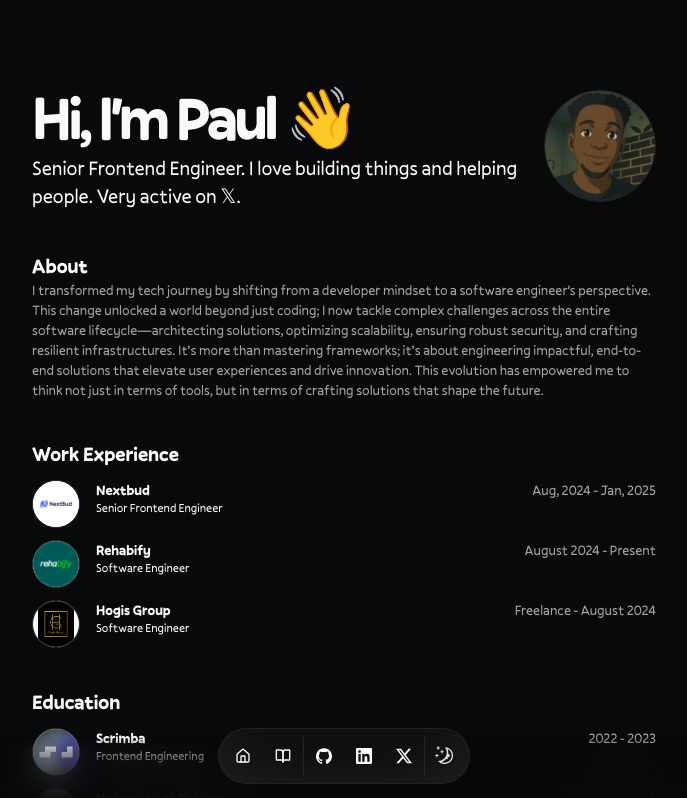
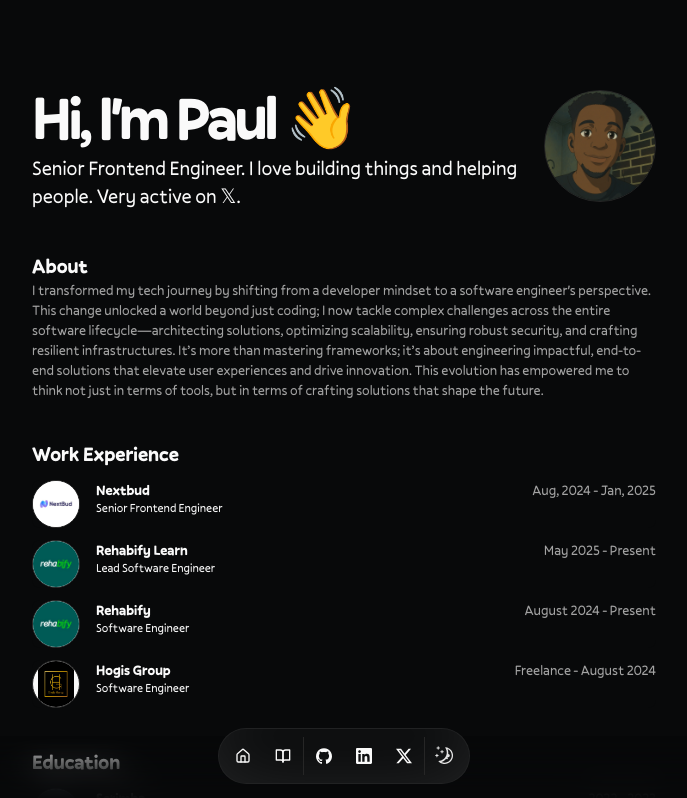
Before and after one commit to PaulFranciz/Portfolio, a Next.js app: page / in a window 1280 px wide. Shown: the top 798 px of the page, without its empty margins (296-983 px from the left). Built offline with nearby package versions, Linux system fonts and the light colour scheme.

Commit message:
New Update

```diff
--- a/src/data/resume.tsx
+++ b/src/data/resume.tsx
@@ -76,9 +76,21 @@
         "I spearheaded the development of the Landing page and the admin dashboard using Next.js, significantly improving data management efficiency by 40% through the implementation of real-time monitoring and updates. By collaborating closely with the design team to adhere to accessibility standards, I enhanced usability across diverse user groups, resulting in a 20% increase in user satisfaction. Additionally, I optimized the dashboard's performance through techniques such as lazy loading and code splitting, cutting initial load times by 50% to ensure a seamless and efficient user experience.",
     },
     {
+      company: "Rehabify Learn",
+      badges: [],
+      href: "https://www.rehabifylearn.com",
+      location: "Remote",
+      title: "Lead Software Engineer",
+      logoUrl: "/Rehabify.jpeg",
+      start: "May 2025",
+      end: "Present",
+      description:
+        `I led and built RehabifyLearn, a comprehensive learning management system using Next.js 15, React 19, and TypeScript that integrates Sanity CMS for content management, Clerk for authentication, and Paystack for secure payments, featuring a user-centric interface with custom dark mode using honeydew-tinted text, responsive design across all devices, modular course structure with real-time progress tracking, multimedia support, and optimized performance through server components.`,
+    },
+    {
       company: "Rehabify",
       badges: [],
-      href: "https://rehabifyng.com",
+      href: "https://www.rehabifyhealth.com",
       location: "Remote",
       title: "Software Engineer",
       logoUrl: "/Rehabify.jpeg",
```
